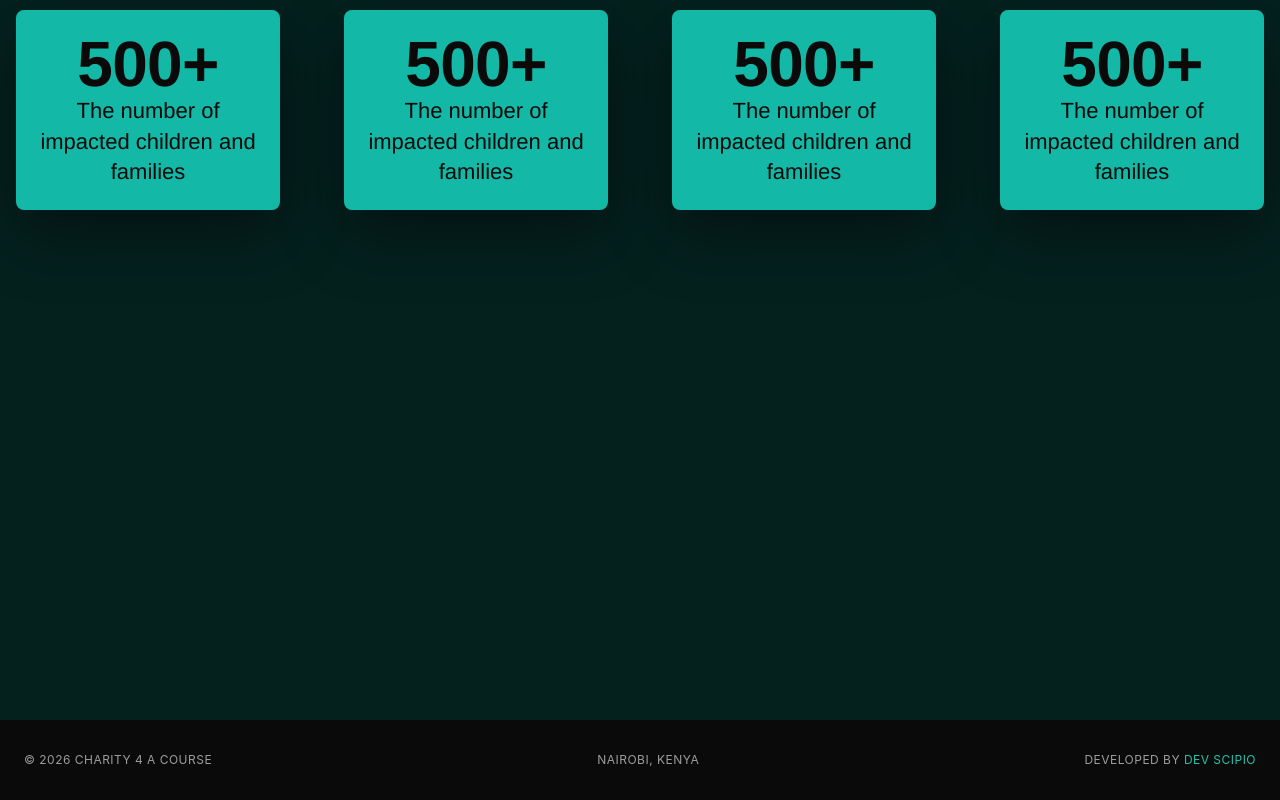
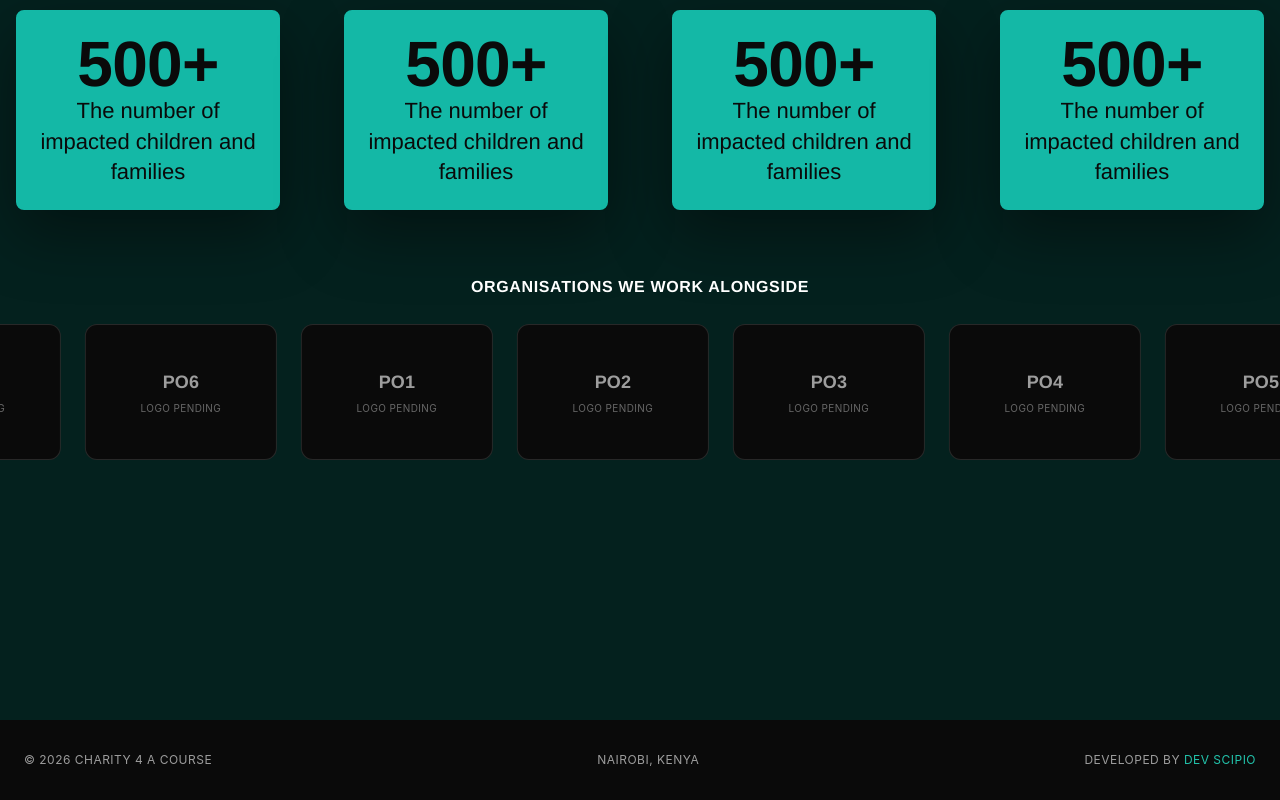
Before and after one commit to SCIPIO666/charity-4-a-course, a React (Vite) app in the folder client/: page / in a window 1280 px wide. Shown: the part 2885-3685 px from the top of the page. Built offline with nearby package versions, Linux system fonts and the light colour scheme.

Commit message:
feat: partners carousel/marquee

```diff
--- /dev/null
+++ b/client/src/components/Partnercarousel.jsx
@@ -0,0 +1,78 @@
+import React from 'react'
+
+/**
+ * usage when real partners exist
+ *   <PartnerCarousel partners={[
+ *     { name: 'Org Name', logo: orgLogoImport },
+ *     ...
+ *   ]} />
+ */
+
+const PLACEHOLDER_PARTNERS = [
+  { name: 'Partner Org 1', logo: null },
+  { name: 'Partner Org 2', logo: null },
+  { name: 'Partner Org 3', logo: null },
+  { name: 'Partner Org 4', logo: null },
+  { name: 'Partner Org 5', logo: null },
+  { name: 'Partner Org 6', logo: null },
+]
+
+function initials(name) {
+  return name
+    .split(' ')
+    .map((w) => w[0])
+    .join('')
+    .slice(0, 3)
+    .toUpperCase()
+}
+
+export default function PartnerCarousel({
+  partners = PLACEHOLDER_PARTNERS,
+  speedSeconds = 8,
+}) {
+  const track = [...partners, ...partners]
+
+  return (
+    <div className="w-full overflow-hidden mt-16">
+      <p className="text-center  font-display font-bold tracking-wide uppercase text-brand-white mb-6">
+        Organisations We Work Alongside
+      </p>
+
+      <div
+        className="flex w-max gap-6 my-4"
+        style={{
+          animation: `scroll ${speedSeconds}s linear infinite`,
+        }}
+      >
+        {track.map((partner, index) => (
+          <div
+            key={`${partner.name}-${index}`}
+            className="
+              h-34 w-48 shrink-0 rounded-xl
+              bg-ink-50 border border-brand-line-dark
+              flex items-center justify-center
+              px-6
+            "
+          >
+            {partner.logo ? (
+              <img
+                src={partner.logo}
+                alt={partner.name}
+                className="max-h-12 max-w-full object-contain grayscale opacity-80 hover:opacity-100 hover:grayscale-0 transition-all duration-300"
+              />
+            ) : (
+              <div className="flex flex-col items-center gap-1 opacity-60">
+                <span className="font-display font-bold text-lg text-brand-white">
+                  {initials(partner.name)}
+                </span>
+                <span className="text-[10px] text-grey-400 tracking-wide uppercase">
+                  logo pending
+                </span>
+              </div>
+            )}
+          </div>
+        ))}
+      </div>
+    </div>
+  )
+}
--- a/client/src/pages/pageComponents/LandingPageImpact.jsx
+++ b/client/src/pages/pageComponents/LandingPageImpact.jsx
@@ -1,5 +1,6 @@
 import React from 'react'
 import Card from '../../components/Card'
+import PartnerCarousel from '../../components/Partnercarousel'
 export default function LandingPageImpact() {
   return (
    <section className='min-h-screen min-w-screen bg-[#04211E]'>
@@ -46,7 +47,8 @@ export default function LandingPageImpact() {
             </p>
         </Card>
     </div>
-
+    {/* partner / organisation marquee — placeholder  */}
+    <PartnerCarousel />
    </section>
   )
 }
```
